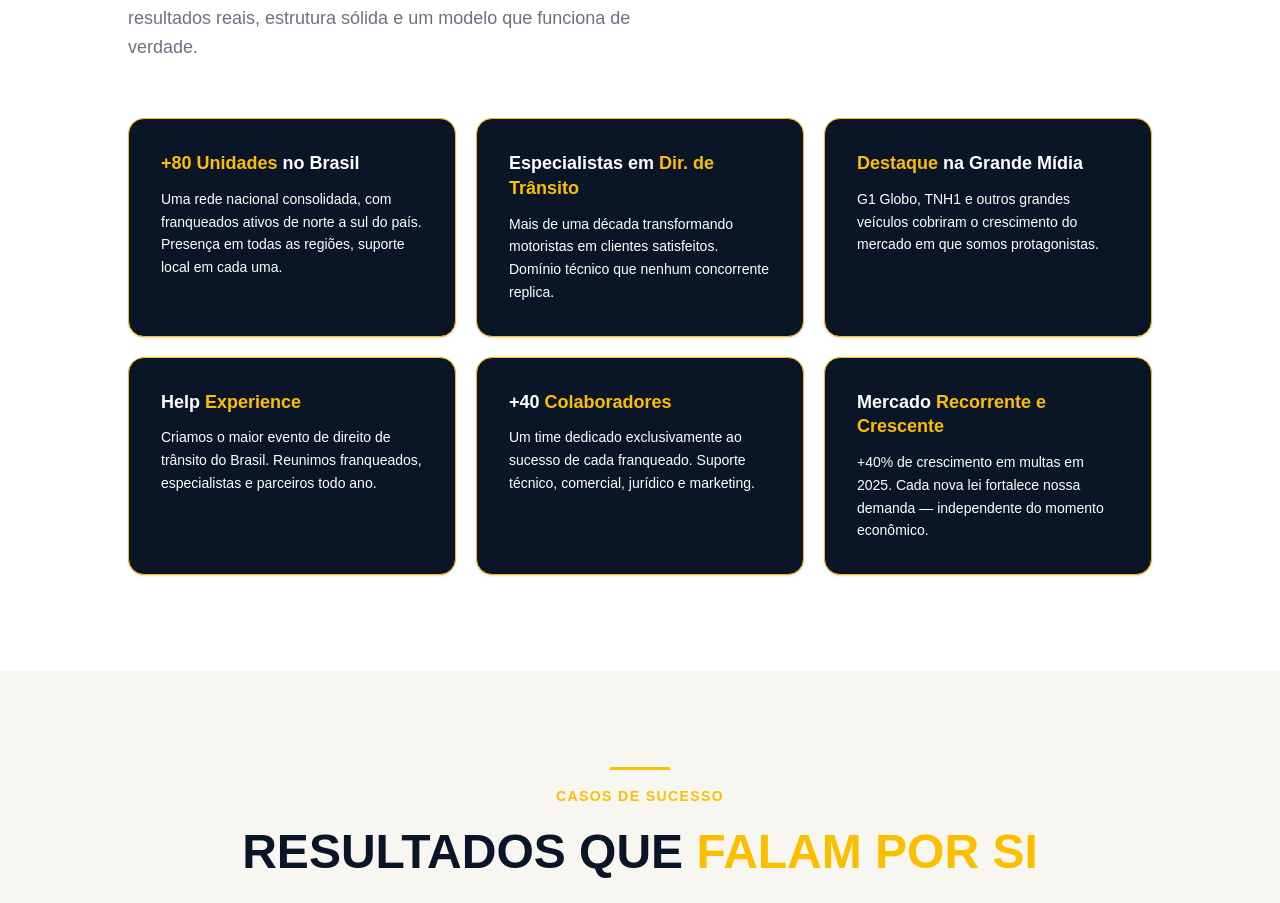
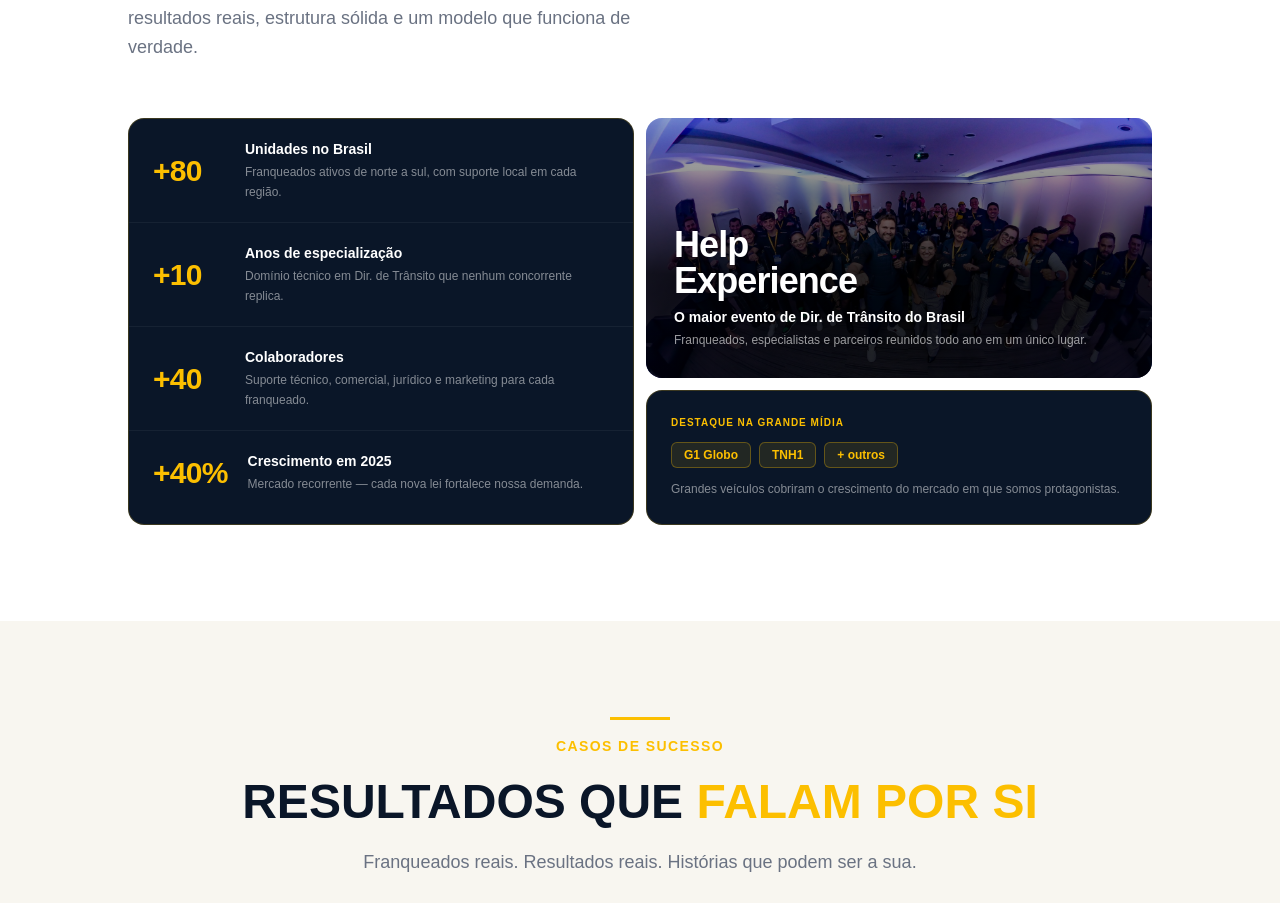
Before and after one commit to MarcelFMartins/lp-help-multas-v2, a React (Vite) app: page /prereuniao in a window 1280 px wide. Shown: the part 4444-5347 px from the top of the page. Built offline with nearby package versions, Linux system fonts and the light colour scheme.

Commit message:
FIX: Section Autoridade Pre Reuniao

```diff
--- a/src/pages/PreReunião.tsx
+++ b/src/pages/PreReunião.tsx
@@ -12,63 +12,24 @@ const HERO_BG = "/image/fundo.webp";
 
 const recognitions = [
   {
-        title: (
-            <>
-                <span className="text-gold">+80 Unidades</span> no Brasil
-            </>
-        ),
-        desc:
-            "Uma rede nacional consolidada, com franqueados ativos de norte a sul do país. Presença em todas as regiões, suporte local em cada uma.",
+    stat: "+80",
+    title: "Unidades no Brasil",
+    desc: "Franqueados ativos de norte a sul, com suporte local em cada região.",
   },
-
   {
-        title: (
-            <>
-                Especialistas em <span className="text-gold">Dir. de Trânsito</span>
-            </>
-        ),
-        desc:
-            "Mais de uma década transformando motoristas em clientes satisfeitos. Domínio técnico que nenhum concorrente replica.",
+    stat: "+10",
+    title: "Anos de especialização",
+    desc: "Domínio técnico em Dir. de Trânsito que nenhum concorrente replica.",
   },
-
   {
-        title: (
-            <>
-                <span className="text-gold">Destaque</span> na Grande Mídia
-            </>
-        ),
-        desc:
-            "G1 Globo, TNH1 e outros grandes veículos cobriram o crescimento do mercado em que somos protagonistas.",
+    stat: "+40",
+    title: "Colaboradores",
+    desc: "Suporte técnico, comercial, jurídico e marketing para cada franqueado.",
   },
-
   {
-        title: (
-            <>
-                Help <span className="text-gold">Experience</span>
-            </>
-        ),
-        desc:
-            "Criamos o maior evento de direito de trânsito do Brasil. Reunimos franqueados, especialistas e parceiros todo ano.",
-    },
-
-    {
-        title: (
-            <>
-                +40 <span className="text-gold">Colaboradores</span>
-            </>
-        ),
-        desc:
-            "Um time dedicado exclusivamente ao sucesso de cada franqueado. Suporte técnico, comercial, jurídico e marketing.",
-    },
-
-    {
-        title: (
-            <>
-                Mercado <span className="text-gold">Recorrente e Crescente</span>
-            </>
-        ),
-        desc:
-            "+40% de crescimento em multas em 2025. Cada nova lei fortalece nossa demanda — independente do momento econômico.",
+    stat: "+40%",
+    title: "Crescimento em 2025",
+    desc: "Mercado recorrente — cada nova lei fortalece nossa demanda.",
   },
 ];
 
@@ -589,6 +550,7 @@ export default function ThankYouPage() {
      ══════════════════════════════════════════ */}
             <section className="py-24 px-6 bg-white">
                 <div className="max-w-5xl mx-auto">
+
                     <div className={`transition-all duration-700 ${recogInView ? "opacity-100 translate-y-0" : "opacity-0 translate-y-8"}`}>
                         <span className="gold-line" />
                         <p className="font-body font-semibold text-gold text-sm uppercase tracking-widest mb-4">
@@ -606,21 +568,81 @@ export default function ThankYouPage() {
 
                     <div
                         ref={recogRef as React.RefObject<HTMLDivElement>}
-                        className="grid md:grid-cols-2 lg:grid-cols-3 gap-5 mt-14"
+                        className={`grid grid-cols-1 lg:grid-cols-2 gap-3 mt-14 transition-all duration-700 ${recogInView ? "opacity-100 translate-y-0" : "opacity-0 translate-y-8"}`}
                     >
+
+                        {/* Coluna esquerda — lista de stats */}
+                        <div className="flex flex-col divide-y divide-white/5 bg-[oklch(0.1998_0.0403_258.29)] border border-gold/20 rounded-2xl overflow-hidden">
                             {recognitions.map((r, i) => (
                                 <div
                                     key={i}
-                                className={`bg-[oklch(0.1998_0.0403_258.29)] border border-gold rounded-2xl p-8 shadow-sm
-                    hover:shadow-md transition-all duration-300
-                  ${recogInView ? "opacity-100 translate-y-0" : "opacity-0 translate-y-8"}
-                `}
-                                style={{ transitionDelay: `${(i % 3) * 90 + 80}ms`, transition: "opacity .7s ease, transform .7s ease, border-color .3s, box-shadow .3s" }}
+                                    className="flex items-center gap-5 px-6 py-5 hover:bg-gold/5 transition-colors duration-200"
+                                    style={{ transitionDelay: `${i * 80}ms` }}
                                 >
-                                <h3 className="font-display text-lg font-black text-white mb-3 leading-snug">{r.title}</h3>
-                                <p className="font-body text-sm text-white leading-relaxed">{r.desc}</p>
+                                    <span className="font-display text-3xl font-black text-gold tracking-tight min-w-[72px] leading-none">
+                                        {r.stat}
+                                    </span>
+                                    <div>
+                                        <p className="font-display text-sm font-black text-white mb-1">{r.title}</p>
+                                        <p className="font-body text-xs text-white/50 leading-relaxed">{r.desc}</p>
+                                    </div>
                                 </div>
                             ))}
+                        </div>
+
+                        {/* Coluna direita */}
+                        <div className="flex flex-col gap-3">
+
+                            {/* Card Help Experience — com foto */}
+                            <div
+                                className="relative flex-1 rounded-2xl overflow-hidden min-h-[260px] flex flex-col justify-end p-7"
+                                style={{
+                                    backgroundImage: 'url("/image/helpexperience.jpg")',
+                                    backgroundSize: "cover",
+                                    backgroundPosition: "center",
+                                }}
+                            >
+                                {/* overlay */}
+                                <div
+                                    className="absolute inset-0"
+                                    style={{
+                                        background: "linear-gradient(to top, rgba(0,0,0,0.85) 40%, rgba(0,0,0,0.2) 100%)",
+                                    }}
+                                />
+                                <div className="relative z-10">
+                                    <p className="font-display text-4xl font-black text-white leading-none tracking-tight mb-2">
+                                        Help<br />Experience
+                                    </p>
+                                    <p className="font-display text-sm font-black text-white mb-1">
+                                        O maior evento de Dir. de Trânsito do Brasil
+                                    </p>
+                                    <p className="font-body text-xs text-white/60 leading-relaxed">
+                                        Franqueados, especialistas e parceiros reunidos todo ano em um único lugar.
+                                    </p>
+                                </div>
+                            </div>
+
+                            {/* Card Mídia */}
+                            <div className="bg-[oklch(0.1998_0.0403_258.29)] border border-gold/20 rounded-2xl p-6">
+                                <p className="font-body text-[10px] font-semibold uppercase tracking-widest text-gold mb-3">
+                                    Destaque na grande mídia
+                                </p>
+                                <div className="flex flex-wrap gap-2 mb-3">
+                                    {["G1 Globo", "TNH1", "+ outros"].map((v) => (
+                                        <span
+                                            key={v}
+                                            className="text-xs font-semibold text-gold border border-gold/30 bg-gold/10 rounded-md px-3 py-1"
+                                        >
+                                            {v}
+                                        </span>
+                                    ))}
+                                </div>
+                                <p className="font-body text-xs text-white/50 leading-relaxed">
+                                    Grandes veículos cobriram o crescimento do mercado em que somos protagonistas.
+                                </p>
+                            </div>
+
+                        </div>
                     </div>
                 </div>
             </section>
```
Also changed, not shown: public/image/helpexperience.jpg (added). Lines whose indentation alone changed are shown as unchanged.
